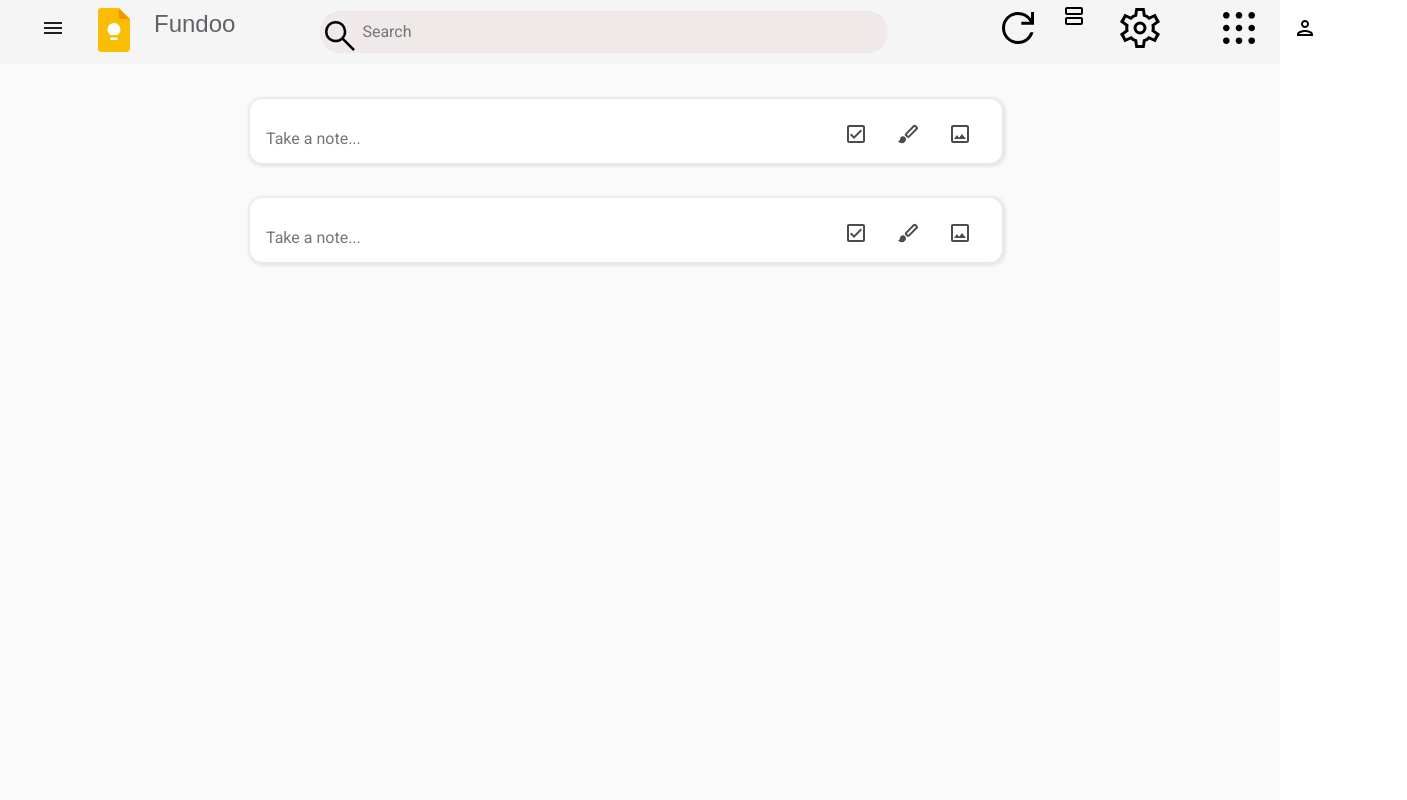
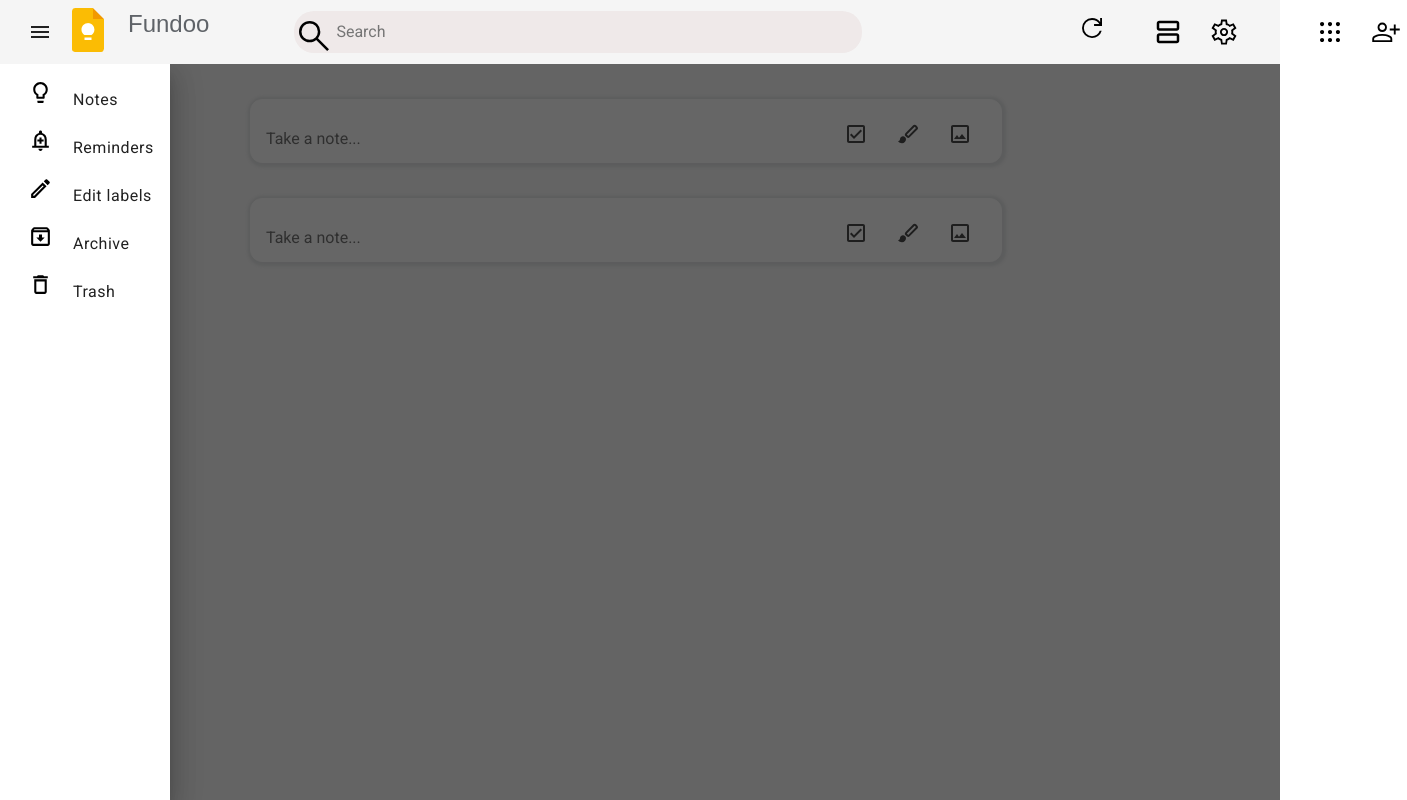
Before and after one commit to 29payal/FunDooNotesAngular, an Angular app: page /dashboard/createNote in a window 1280 px wide. Shown: the whole page, 1407 px wide, since content can reach past the window. Built offline with nearby package versions, Linux system fonts and the light colour scheme.

Commit message:
FundooNotes

```diff
--- a/src/app/component/create-note/create-note.component.html
+++ b/src/app/component/create-note/create-note.component.html
@@ -1,13 +1,13 @@
 <div class="createnotecontainer">
 
     <div *ngIf="isShow">
-        <input class="title" placeholder="Title" >
+        <input matInput [(ngModel)]="title" class="title" placeholder="Title" >
         <img class="pin" src="../../../assets/pin note.svg">
     </div>
 
     <div class="takeNotes" fxLayout="row" *ngIf="!isShow || isShow" (click)="Show()">
         <div *ngIf="!isShow || isShow">
-            <input class="note-field" type="text" placeholder="Take a note..." >
+            <input matInput  [(ngModel)]="description" class="note-field" type="text" placeholder="Take a note..." >
         </div>
 
         <div *ngIf="!isShow" class="Icons">
@@ -23,7 +23,7 @@
     </div>
     <div *ngIf="isShow" class="close">
         <div>
-
+     <app-icon></app-icon>
         </div>
         <button (click)="Close()" class="clozee">Close</button>
     </div>
--- a/src/app/component/create-note/create-note.component.ts
+++ b/src/app/component/create-note/create-note.component.ts
@@ -8,6 +8,8 @@ import { Component, OnInit } from '@angular/core';
 export class CreateNoteComponent implements OnInit {
 
 isShow= false;
+title:any;
+description:any
 
 constructor(){
 
--- a/src/app/component/dashboard/dashboard.component.html
+++ b/src/app/component/dashboard/dashboard.component.html
@@ -1,15 +1,15 @@
-<div class="example-container">
+<div class="example-container" >
     <mat-toolbar class="example-toolbar">
-        <div mat-icon-button class="menu-btn" role="button">
-            <mat-icon>
-                <svg focusable="false" viewBox="0 0 24 24">
-                    <path d="M3 18h18v-2H3v2zm0-5h18v-2H3v2zm0-7v2h18V6H3z"></path>
-                </svg>
-            </mat-icon>
+        <div>
+            <button style="border:0px;" mat-icon-button>
+            <mat-icon (click)="sidenav.toggle();">menu</mat-icon>
+            </button>
         </div>
+
         <div class="logo">
             <img src="../../assets/keep_2020q4_48dp.png">
         </div>
+
         <h1 class="example-app-name">Fundoo</h1>
 
         <div class="search-container">
@@ -18,64 +18,61 @@
             </div>
             <div class="srch">
                 <input class="search-field" type="text" aria-label="search" placeholder="Search" autocomplete="off"
-                    role="combobox" aria-hidden="false" (keyup)="searchNote($event)">
+                    role="combobox" >
             </div>
         </div>
-        <div class="btn-container">
-            <div role="button" data-tooltip-text="Refresh" aria-label="Refresh" style="user-select: none;"
-                class="refresh">
-                <img src="../../assets/refresh_FILL0_wght400_GRAD0_opsz48.svg" alt="">
-            </div>
-            <div role="button" data-tooltip-text="List view" aria-label="List view" style="user-select: none;"
-                class="listV">
-                <img src="../../assets/list view.svg" alt="">
-            </div>
-            <div role="button" data-tooltip-text="Settings" aria-label="Settings" style="user-select: none;"
-                class="set">
-                <img src="../../assets/settings_FILL0_wght400_GRAD0_opsz48.svg" alt="">
-            </div>
+
+        <div>
+        <button class="refresh"
+         style="border: 0px; background-color:transparent ; padding-left: 30px;"><img style="padding-left: 100px;"
+           src="../../assets/refresh_FILL0_wght400_GRAD0_opsz48.svg" width="30" height="30"></button>
         </div>
-        <div class="apps">
-            <a href="https://www.google.co.in/intl/en/about/products" aria-expanded="false" tabindex="0" role="button"
-                class="products">
-                <img src="../../assets/apps_FILL0_wght400_GRAD0_opsz48.svg" alt="">
-            </a>
+
+        <div>
+            <button class="button" style="border: 0px;background-color:transparent;"><img
+                src="../../assets/list view.svg" width="30" height="30"></button>
         </div>
-        <div role="button" (click)="Logout()">
-            <img src="../../assets/person.svg" alt="">
+
+        <div>
+            <button class="button"><img src="../../../assets/settings_FILL0_wght400_GRAD0_opsz48.svg"
+                    width="30" height="30"></button>
         </div>
+
+        <div>
+            <button class="button"><img style="padding-left: 50px;"
+                    src="../../../assets/apps_FILL0_wght400_GRAD0_opsz48.svg" width="30" height="30"></button>
+        </div>
+
+        <div>
+            <button class="button"><img src="../../../assets/person_add_FILL0_wght400_GRAD0_opsz48.svg"
+                    width="30" height="30"></button>
+        </div>
+
     </mat-toolbar>
 
 
     <mat-sidenav-container class="example-sidenav-container">
-        <mat-sidenav >
+        <!-- <mat-sidenav #snav[mode]="mobileQuery.matches? 'over':'side' "[fixedInViewport]="mobileQuery.matches" fixedTopGap="56"> -->
+              <mat-sidenav #sidenav opened="true">
+            <mat-nav-list>
+                        <a mat-list-item><img class="note"
+                            src="../../assets/lightbulb.svg">Notes</a>
 
-            <mat-nav-list>
-                <div class="sidenav">
-                    <div class="note" role="button">
-                        <img src="../../assets/lightbulb.svg" alt="">
-                        <a mat-list-item routerLink="/home/notes">Notes</a>
-                    </div>
-                    <div class="rem" role="button">
-                        <img src="../../assets/remind.svg" alt="">
-                        <a mat-list-item routerLink="">Reminders</a>
-                    </div>
-                    <div class="label" role="button">
-                        <img src="../../assets/edit.svg" alt="">
-                        <a mat-list-item routerLink=".">Edit labels</a>
-                    </div>
-                    <div class="arcv" (click)="archive()" role="button">
-                        <img src="../../assets/archive.svg" alt="">
-                        <a mat-list-item routerLink=".">Archive</a>
-                    </div>
-                    <div class="trash" (click)="trash()" role="button">
-                        <img src="../../assets/delete.svg" alt="">
-                        <a mat-list-item routerLink=".">Trash</a>
-                    </div>
-                </div>
+                        <a mat-list-item><img class="rem"
+                            src="../../assets/remind.svg">Reminders</a>
+
+                    <a mat-list-item><img class="label"
+                         src="../../assets/edit.svg">Edit labels</a>
+
+                    <a mat-list-item><img class="arcv"
+                        src="../../assets/archive.svg">Archive</a>
+
+                    <a mat-list-item><img class="trash"
+                        src="../../assets/delete.svg">Trash</a>
+
             </mat-nav-list>
+              </mat-sidenav>
 
-        </mat-sidenav>
 
         <mat-sidenav-content>
             <app-create-note></app-create-note>
--- a/src/app/component/dashboard/dashboard.component.scss
+++ b/src/app/component/dashboard/dashboard.component.scss
@@ -22,11 +22,18 @@
     font-family: sans-serif;
   }
 
+
   .example-sidenav-container {
     /* When the sidenav is not fixed, stretch the sidenav container to fill the available space. This
        causes `<mat-sidenav-content>` to act as our scrolling element for desktop layouts. */
+    flex: 1;
+}
+
+.example-is-mobile .example-sidenav-container {
+    /* When the sidenav is fixed, don't constrain the height of the sidenav container. This allows the
+       `<body>` to be our scrolling element for mobile layouts. */
     flex: 1 0 auto;
-  }
+}
 
  .example-toolbar{
     display: flex;
@@ -71,6 +78,7 @@
     display: flex;
     flex-direction: row;
     margin: 21px;
+
   }
 
   .refresh{
@@ -104,34 +112,47 @@
   }
 
   .note{
-  display: flex;
-  flex-direction: row;
-  padding-left: 15px;
+  // display: flex;
+  // flex-direction: row;
+  // padding-left: 15px;
   // background-color: #feefc3;
+  padding-left: 12px;
+  padding-right: 20px;
+  height: 25px;
   }
 
   .rem{
-  display: flex;
-  flex-direction: row;
-  padding-left: 15px;
-  }
+  // display: flex;
+  // flex-direction: row;
+  // padding-left: 15px;
+  padding-left: 12px;
+  padding-right: 20px;
+  height: 25px;
+}
+
 
   .label{
-  display: flex;
-  flex-direction: row;
-  padding-left: 15px;
+  // display: flex;
+  // flex-direction: row;
+  // padding-left: 15px;
+  padding-left: 12px;
+  padding-right: 20px;
+  height: 25px;
   }
 
   .arcv{
-  display: flex;
-  flex-direction: row;
-  padding-left: 15px;
+  // display: flex;
+  // flex-direction: row;
+  // padding-left: 15px;
+  padding-left: 12px;
+  padding-right: 20px;
+  height: 25px;
   }
 
   .trash{
-  display: flex;
-  flex-direction: row;
-  padding-left: 15px;
+  padding-left: 12px;
+  padding-right: 20px;
+  height: 25px;
   }
 
   @media (min-width:360px) {
@@ -143,3 +164,12 @@
   width: 100%;
   }
   }
+  .button{
+    margin-left: 10px;
+    display: flex;
+    flex-direction: row;
+    align-items: center;
+    border: 0px;
+    background-color: transparent;
+    padding-left: 10px;
+  }
--- a/src/app/component/dashboard/dashboard.component.ts
+++ b/src/app/component/dashboard/dashboard.component.ts
@@ -1,6 +1,4 @@
-import { Component, OnInit } from '@angular/core';
-import{Router} from '@angular/router';
-import { UserService } from 'src/app/services/userservice/user.service';
+import {Component, OnInit} from '@angular/core';
 
 @Component({
   selector: 'app-dashboard',
@@ -8,26 +6,14 @@ import { UserService } from 'src/app/services/userservice/user.service';
   styleUrls: ['./dashboard.component.scss']
 })
 export class DashboardComponent implements OnInit {
-constructor (private router: Router, private user: UserService){
 
+
+  fillerNav = Array.from({length: 50}, (_, i) => `Nav Item ${i + 1}`);
+
+  constructor() {
+
+  }
+ ngOnInit(): void {
+
+ }
 }
-ngOnInit(): void {
-
-}
-Logout()
-{
-  this.router.navigateByUrl("/login")
-  console.log("Logout Successfully..!")
-}
-trash(){
-  this.router.navigateByUrl("/home/trash")
-}
-archive(){
-  this.router.navigateByUrl("/home/archive")
-}
-
-searchNote(event:any){
-
-}
-
-}
--- /dev/null
+++ b/src/app/component/icon/icon.component.html
@@ -0,0 +1,17 @@
+
+<div class="icon-container">
+    <div class="icon">
+        <button mat-icon-button matTooltip="Remind me"><img src="../../../assets/remind.svg"></button>
+    </div>
+    <div class="icon">
+        <button mat-icon-button matTooltip="Collaborator"><img src="../../../assets/person_add_FILL0_wght400_GRAD0_opsz48.svg"></button>
+    </div>
+    <div class="icon">
+        <button mat-icon-button matTooltip="Background options"><img src="../../../assets/palette_FILL0_wght400_GRAD0_opsz48.svg"></button>
+    </div>
+    <div class="icon">
+        <button mat-icon-button matTooltip="Add image"><img src="../../../assets/image_FILL0_wght400_GRAD0_opsz48.svg"></button>
+    </div>
+    <div class="icon">
+        <button mat-icon-button matTooltip="Archive"><img src="../../../assets/archive.svg"></button>
+    </div>
--- /dev/null
+++ b/src/app/component/icon/icon.component.scss
@@ -0,0 +1,17 @@
+
+.icon-container{
+    display: flex;
+    flex-direction: row;
+    justify-content:space-evenly;
+    margin: 0px;
+}
+.icon button{
+    margin-right: 10px;
+    border: none;
+    background-color: transparent;
+    cursor: pointer;
+}
+.icon img {
+    width: 20px;
+    height: 20px;
+}
```
Also changed, not shown: src/app/app.module.ts (+8 -4 lines), src/app/component/icon/icon.component.ts (added, +10 -0 lines), 1 other file (tests, documents, lock files or other folders).
